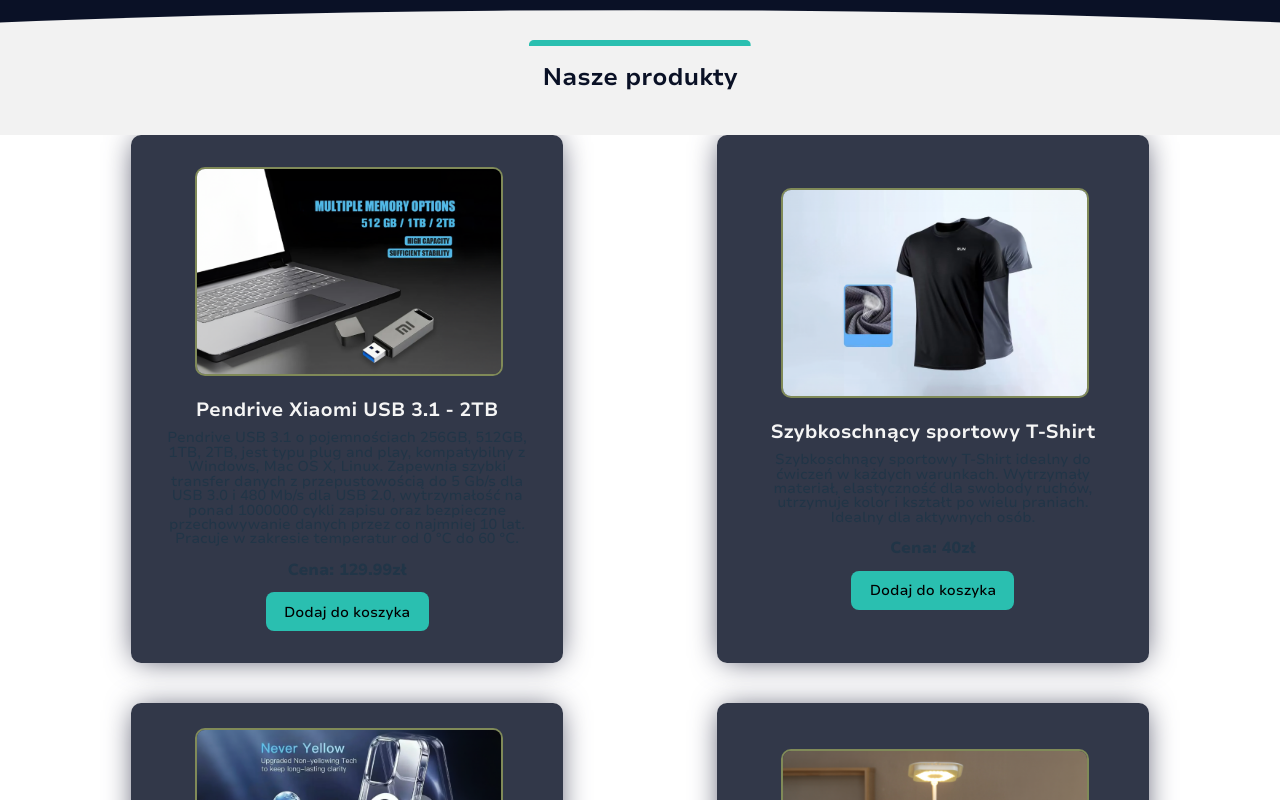
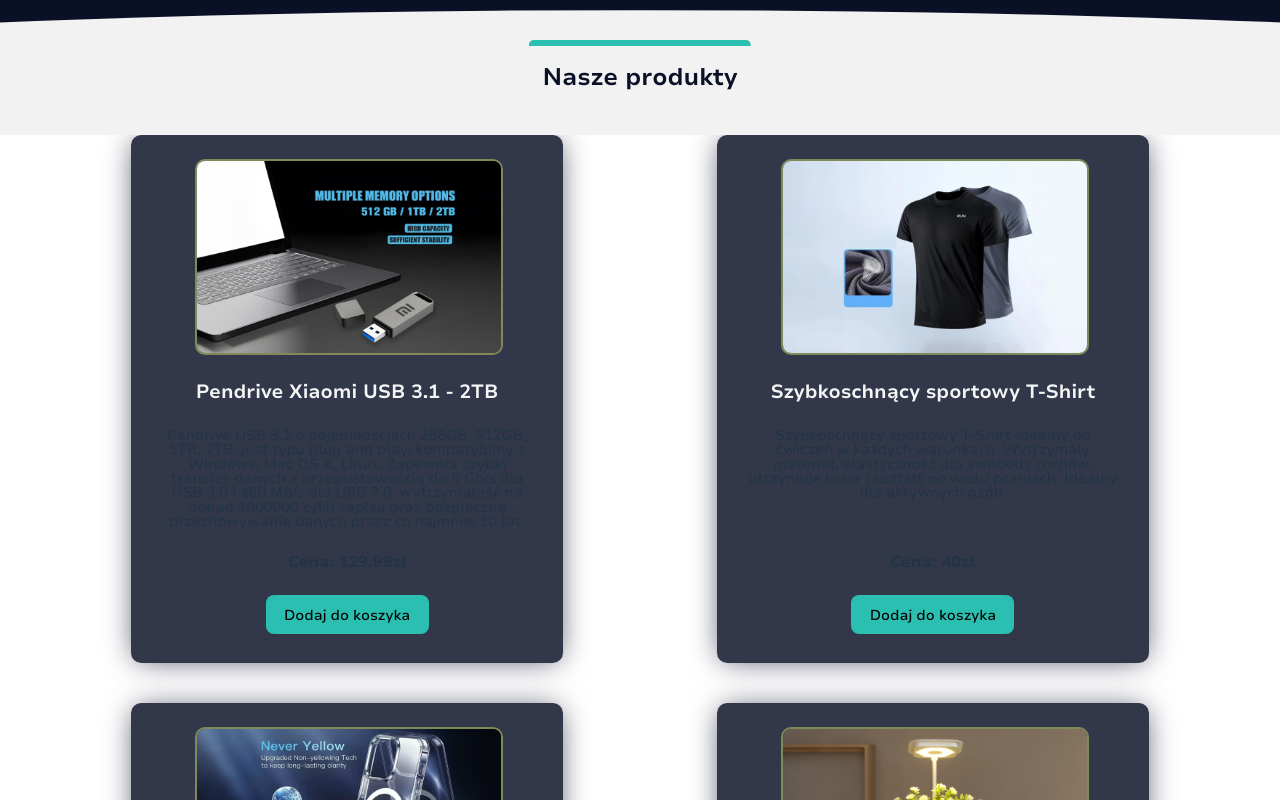
Before and after one commit to michalkrudysz/browse-cart, a React (Vite) app: page / in a window 1280 px wide. Shown: the part 1040-1840 px from the top of the page. Built offline with nearby package versions, Linux system fonts and the light colour scheme.

Commit message:
Implemented style adjustments for the product due to elements being unevenly distributed as a result of dynamically adding content of various sizes.

```diff
--- a/src/components/SingleProduct.module.scss
+++ b/src/components/SingleProduct.module.scss
@@ -2,18 +2,18 @@
   display: flex;
   flex-direction: column;
   align-items: center;
-  justify-content: center;
+  justify-content: space-between;
   width: 27em;
   height: 33em;
   margin-bottom: 2.5em;
   border-radius: 10px;
   overflow: hidden;
+  background-color: #0a1126d5;
   cursor: pointer;
-  background-color: #0a1126d5;
+  transition: transform 0.4s;
   -webkit-box-shadow: 0px 1px 30px -5px rgba(66, 68, 90, 1);
   -moz-box-shadow: 0px 1px 30px -5px rgba(66, 68, 90, 1);
   box-shadow: 0px 1px 30px -5px rgba(66, 68, 90, 1);
-  transition: transform 0.4s;
 
   &:hover {
     transform: scale(1.1);
@@ -22,38 +22,41 @@
   .product-image {
     width: 19em;
     height: auto;
+    margin-top: 1.5em;
 
     img {
       width: 100%;
-      height: 100%;
+      height: auto;
+      max-height: 12em;
       border: 2px solid #e2f26b71;
       border-radius: 10px;
     }
   }
 
   .product-title {
-    margin-top: 1.5em;
     font-size: 1.2em;
     font-weight: 700;
     color: whitesmoke;
+    overflow: hidden;
+    height: 1em;
   }
 
   .product-description {
-    margin-top: 0.7em;
-    padding-left: 2.3em;
-    padding-right: 2.3em;
     font-size: 0.9em;
     text-align: center;
+    overflow: hidden;
+    height: 7em;
+    padding-left: 2em;
+    padding-right: 2em;
   }
 
   .product-price {
-    margin-top: 1em;
     font-weight: 800;
   }
 
   .button {
-    margin-top: 1em;
     font-size: 0.9em;
+    margin-bottom: 2em;
     background-color: #2abfb0;
     transition: background-color 0.4s;
 
```
